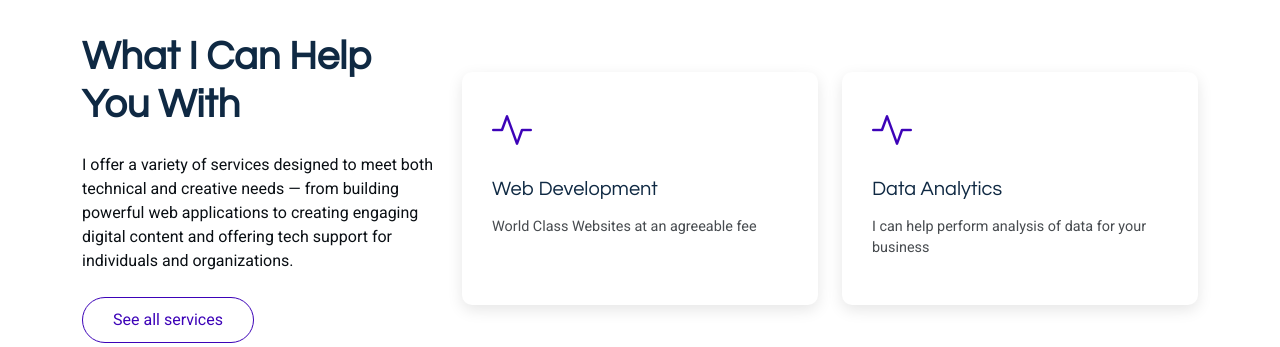
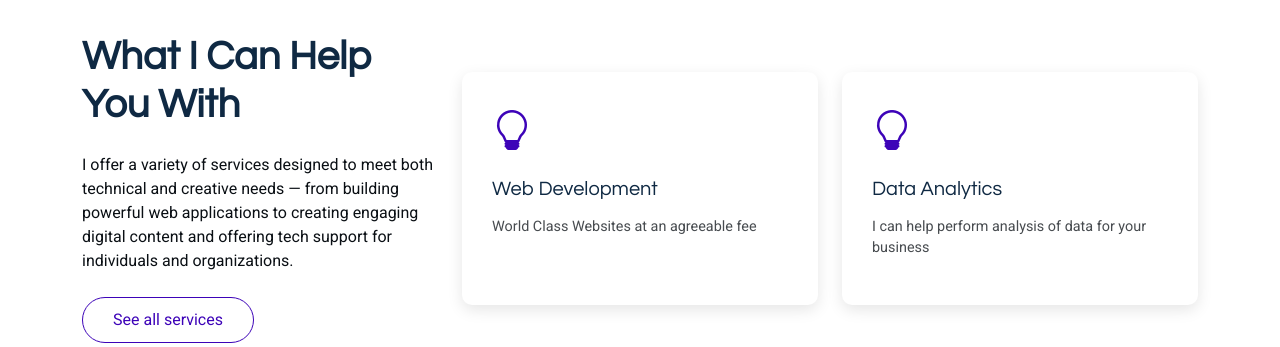
Before and after one commit to ExcelsKennedy2/portfolio-app, a Django app: page / in a window 1280 px wide. Shown: the part 4687-5034 px from the top of the page. Run offline with Django 5.2, Linux system fonts and the light colour scheme; data comes from the database, SQL or seed files in the repository; some libraries are stand-ins or nearby versions.

Commit message:
Change service icon from activity to lightbulb

```diff
--- a/core/templates/index.html
+++ b/core/templates/index.html
@@ -460,7 +460,7 @@
             {% for post in service %}
               <div class="col-md-6" data-aos="fade-up" data-aos-delay="200">
                 <div class="service-item">
-                  <i class="bi bi-activity icon"></i>
+                  <i class="bi bi-lightbulb icon"></i>
                   <h3><a href="{% url 'services' post.id %}">{{ post.name }}</a></h3>
                   <p>{{ post.description|safe|truncatewords:10 }}</p>
                 </div>
```
